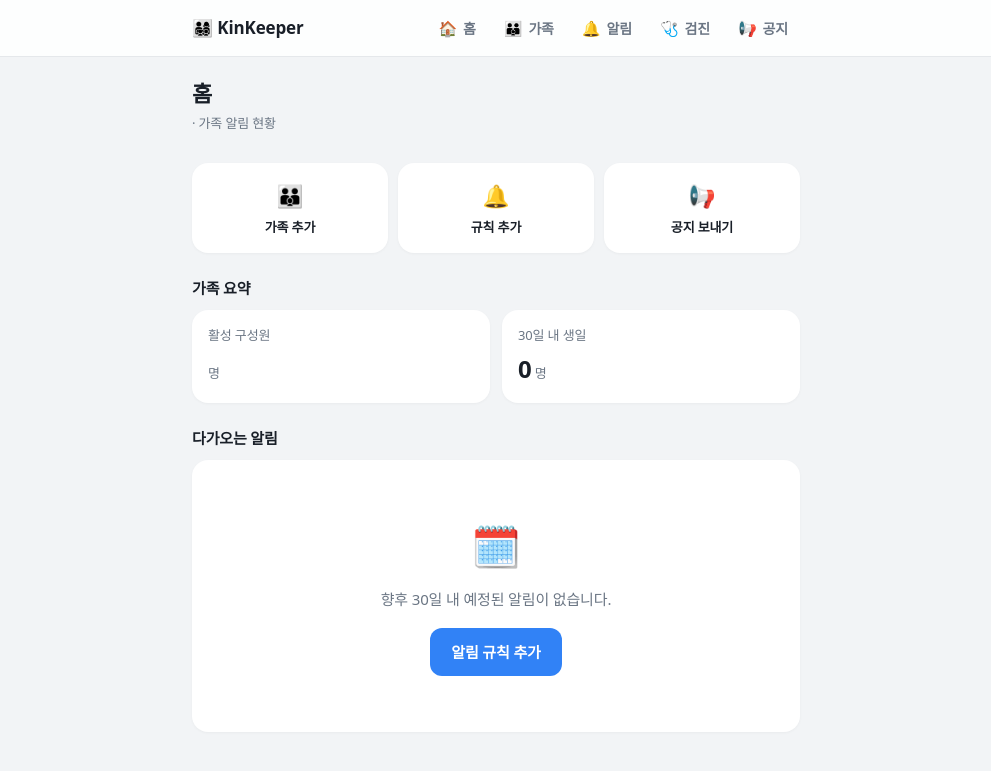
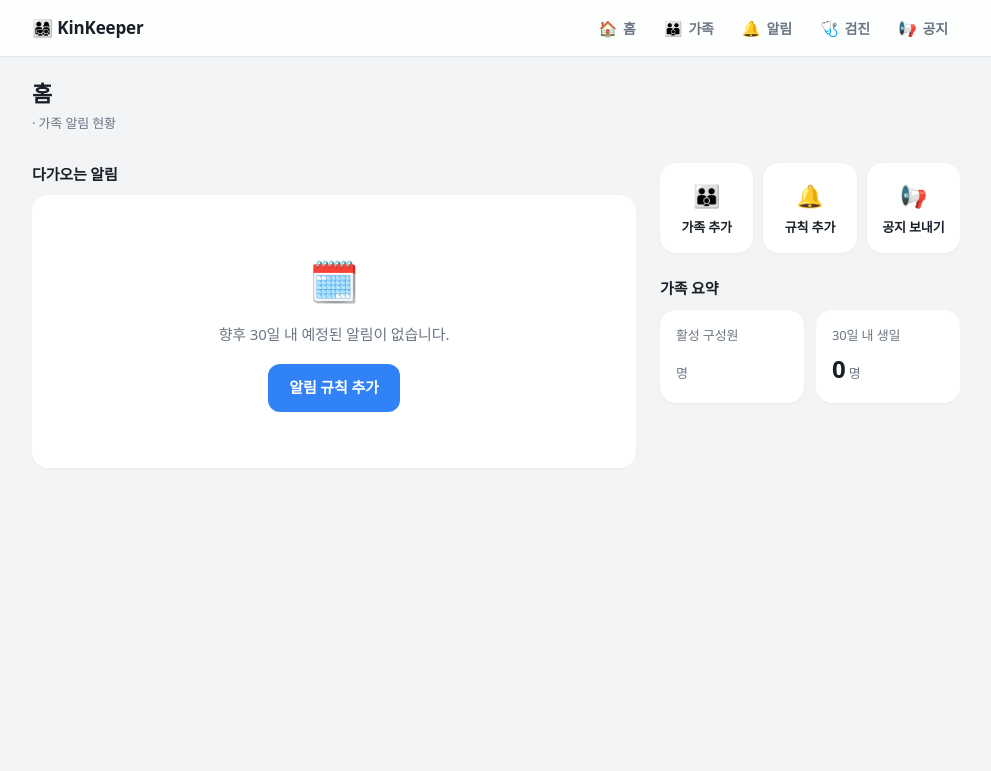
Before and after one commit to kimtaegyu1223/kinkeeper, a FastAPI app: template web/templates/dashboard.html in a window 1280 px wide. Shown: the top 771 px of the page, without its empty margins (144-1135 px from the left). Run offline with FastAPI, Linux system fonts and the light colour scheme; the template is opened without the code that fills it, so the values that code supplies are empty; parts of the project's set-up code (start-up, migrations or seed data) failed here and were passed over; some web fonts are replaced.

Commit message:
feat(web): 데스크톱 레이아웃 강화 — 본문 폭·대시보드 2컬럼·목록 밀도·헤더
≥1024px를 1급으로 끌어올린다. 모바일/태블릿(<1024px) 레이아웃은 그대로 둔다.

- 본문 폭: ≥1024px에서 .app-main을 960px로 확장. 단 직속 폼 화면(추가/수정)은
  :has(> .form)로 640px 유지하고, 넓은 페이지에 얹힌 폼(검진 기록·공지)도 .form
  max-width로 입력줄이 길어지지 않게 제한.
- 대시보드: ≥1024px에서 grid-template-areas 2컬럼(좌 타임라인 넓게 / 우 요약+빠른액션
  300px). DOM 순서는 모바일 1컬럼 순서를 그대로 유지하고 배치만 CSS로 전환.
- 목록 밀도: ≥1024px에서 list-row__main을 flex로 바꿔 메타를 타이틀 옆 인라인 배치
  (템플릿 변경 없이 전 목록 공통 적용), 액션 정렬 유지.
- 헤더: 데스크톱 스티키 헤더에 스크롤 시 은은한 그림자(.is-scrolled, base.html의
  경량 스크롤 리스너)와 넓은 본문에 맞춘 프레임 폭.

Co-Authored-By: Claude Opus 4.8 <noreply@anthropic.com>

```diff
--- a/web/static/app.css
+++ b/web/static/app.css
@@ -784,6 +784,72 @@ code {
   color: var(--danger);
 }
 
+/* ── 헤더 스크롤 강조 (≥768px, JS가 .is-scrolled 토글) ────── */
+@media (min-width: 768px) {
+  .app-header {
+    transition:
+      box-shadow 0.2s ease,
+      border-color 0.2s ease;
+  }
+  /* 최상단에서는 경계선만, 스크롤하면 은은한 그림자로 본문과 분리한다. */
+  .app-header.is-scrolled {
+    box-shadow: 0 2px 12px rgba(0, 0, 0, 0.06);
+    border-bottom-color: transparent;
+  }
+}
+
+/* ── 데스크톱(≥1024px) 1급 레이아웃 ──────────────────────── */
+@media (min-width: 1024px) {
+  :root {
+    --maxw-wide: 960px;
+  }
+
+  /* (1) 본문 폭 확장. 단 직속 폼 화면(추가/수정)은 긴 입력줄을 피해 좁게 유지. */
+  .app-main {
+    max-width: var(--maxw-wide);
+  }
+  .app-main:has(> .form) {
+    max-width: var(--maxw);
+  }
+
+  /* 넓은 페이지(검진 기록·공지)에 얹힌 폼도 입력줄이 과하게 길어지지 않게 폭 제한. */
+  .form {
+    max-width: var(--maxw);
+  }
+
+  /* 헤더 프레임도 넓어진 본문에 맞춘다(브랜드·본문 좌측 정렬 일치). */
+  .app-header__inner {
+    max-width: var(--maxw-wide);
+  }
+
+  /* (3) 목록 정보 밀도 — 넓어진 폭에서 메타를 타이틀 옆 인라인으로. 좁으면 자연 줄바꿈. */
+  .list-row__main {
+    display: flex;
+    align-items: baseline;
+    flex-wrap: wrap;
+    column-gap: 12px;
+    row-gap: 2px;
+  }
+  .list-row__meta {
+    margin-top: 0;
+  }
+
+  /* (2) 대시보드 2컬럼 — 좌: 알림 타임라인(넓게) / 우: 요약+빠른액션(고정폭). */
+  .dash {
+    display: grid;
+    grid-template-columns: minmax(0, 1fr) 300px;
+    grid-template-areas: "main side";
+    gap: 24px;
+    align-items: start;
+  }
+  .dash__main {
+    grid-area: main;
+  }
+  .dash__side {
+    grid-area: side;
+  }
+}
+
 /* ── 유틸 ───────────────────────────────────────────────── */
 .text-sub {
   color: var(--text-sub);
--- a/web/templates/base.html
+++ b/web/templates/base.html
@@ -45,5 +45,18 @@
     <nav class="tabbar" aria-label="하단 탭">
       {{ render_tabs(request.url.path) }}
     </nav>
+
+    {# 데스크톱 스티키 헤더: 스크롤하면 은은한 그림자를 더해 본문과 분리한다. #}
+    <script>
+      (function () {
+        var header = document.querySelector(".app-header");
+        if (!header) return;
+        var sync = function () {
+          header.classList.toggle("is-scrolled", window.scrollY > 4);
+        };
+        sync();
+        window.addEventListener("scroll", sync, { passive: true });
+      })();
+    </script>
   </body>
 </html>
--- a/web/templates/dashboard.html
+++ b/web/templates/dashboard.html
@@ -8,6 +8,11 @@
   </div>
 </div>
 
+{# 데스크톱(≥1024px)에서 2컬럼: 좌측 타임라인 / 우측 요약·빠른액션.
+   DOM 순서는 모바일 1컬럼 순서(빠른액션→가족요약→타임라인)를 그대로 유지하고,
+   데스크톱 배치는 grid-template-areas(app.css)로만 바꾼다. #}
+<div class="dash">
+  <div class="dash__side">
     {# ── 빠른 액션 ── #}
     <div class="quick-actions">
       <a class="quick-action" href="/members/new">
@@ -52,7 +57,9 @@
       {% endfor %}
     </div>
     {% endif %}
+  </div>
 
+  <div class="dash__main">
     {# ── 다가오는 알림 타임라인 ── #}
     <h2 class="section-title">다가오는 알림</h2>
     {% if timeline %}
@@ -79,4 +86,6 @@
       </div>
     </div>
     {% endif %}
+  </div>
+</div>
 {% endblock %}
```
Lines whose indentation alone changed are shown as unchanged.
